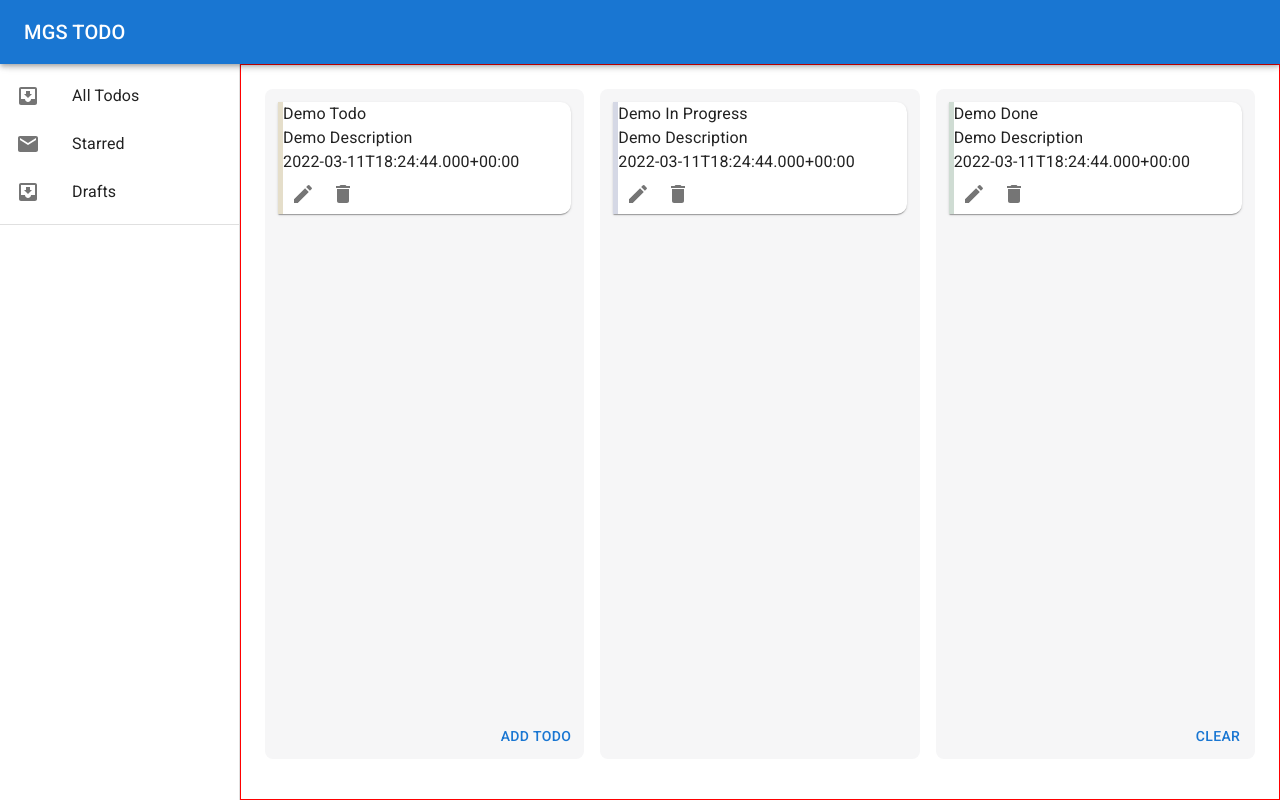
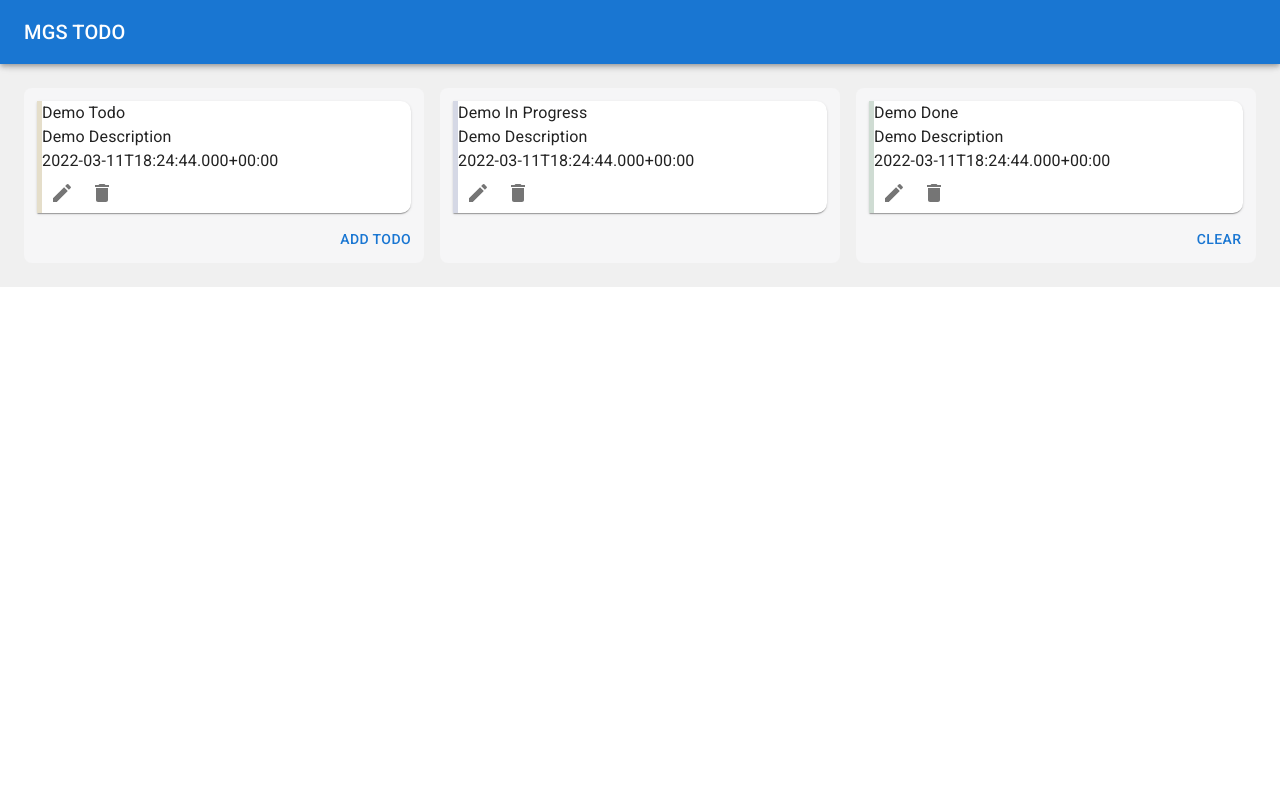
Before and after one commit to usamathpc/Kanban-Todo, a React (Create React App) app: page / in a window 1280 px wide. Built offline with nearby package versions, Linux system fonts and the light colour scheme.

Commit message:
cleanup layout, remove sidebar

```diff
--- a/src/components/Layout.tsx
+++ b/src/components/Layout.tsx
@@ -1,14 +1,6 @@
-import MailIcon from "@mui/icons-material/Mail";
-import InboxIcon from "@mui/icons-material/MoveToInbox";
 import AppBar from "@mui/material/AppBar";
 import Box from "@mui/material/Box";
 import CssBaseline from "@mui/material/CssBaseline";
-import Divider from "@mui/material/Divider";
-import Drawer from "@mui/material/Drawer";
-import List from "@mui/material/List";
-import ListItem from "@mui/material/ListItem";
-import ListItemIcon from "@mui/material/ListItemIcon";
-import ListItemText from "@mui/material/ListItemText";
 import Toolbar from "@mui/material/Toolbar";
 import Typography from "@mui/material/Typography";
 import React from "react";
@@ -21,7 +13,7 @@ type Props = {
 
 export const Layout = (props: Props) => {
   return (
-    <Box sx={{ display: "flex" }}>
+    <Box sx={{ display: "flex", bgcolor: "#F0F0F0" }}>
       <CssBaseline />
       <AppBar
         position="fixed"
@@ -33,50 +25,13 @@ export const Layout = (props: Props) => {
           </Typography>
         </Toolbar>
       </AppBar>
-      <Drawer
-        variant="permanent"
-        sx={{
-          width: drawerWidth,
-          flexShrink: 0,
-          [`& .MuiDrawer-paper`]: {
-            width: drawerWidth,
-            boxSizing: "border-box",
-          },
-        }}
-      >
-        <Toolbar />
-        <Box sx={{ overflow: "auto" }}>
-          <List>
-            {["All Todos", "Starred", "Drafts"].map((text, index) => (
-              <ListItem button key={text}>
-                <ListItemIcon>
-                  {index % 2 === 0 ? <InboxIcon /> : <MailIcon />}
-                </ListItemIcon>
-                <ListItemText primary={text} />
-              </ListItem>
-            ))}
-          </List>
-          <Divider />
-          {/* <List>
-            {["All mail", "Trash", "Spam"].map((text, index) => (
-              <ListItem button key={text}>
-                <ListItemIcon>
-                  {index % 2 === 0 ? <InboxIcon /> : <MailIcon />}
-                </ListItemIcon>
-                <ListItemText primary={text} />
-              </ListItem>
-            ))}
-          </List> */}
-        </Box>
-      </Drawer>
+
       <Box
         component="main"
         sx={{
           flexGrow: 1,
           p: 3,
-          border: "1px solid red",
           mt: 8,
-          height: "calc(100vh - 64px)",
         }}
       >
         {props.children}
```
